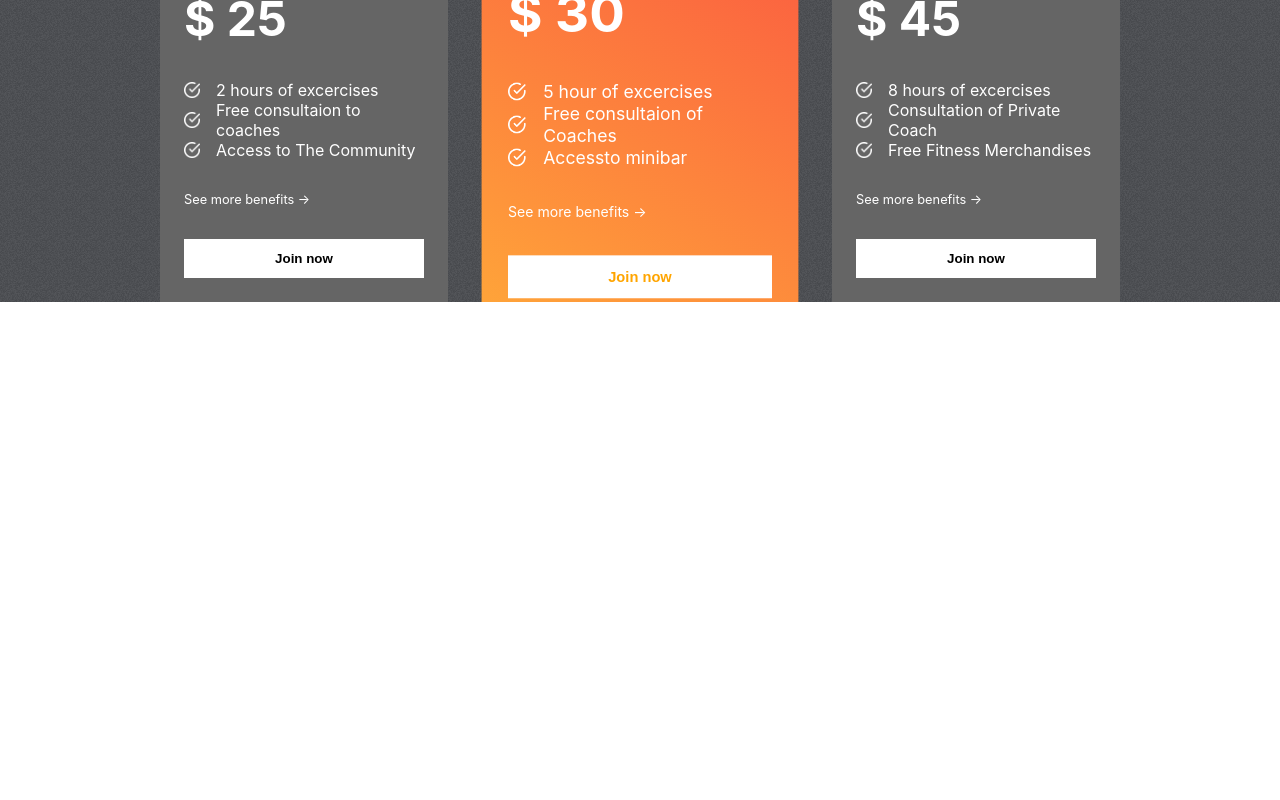
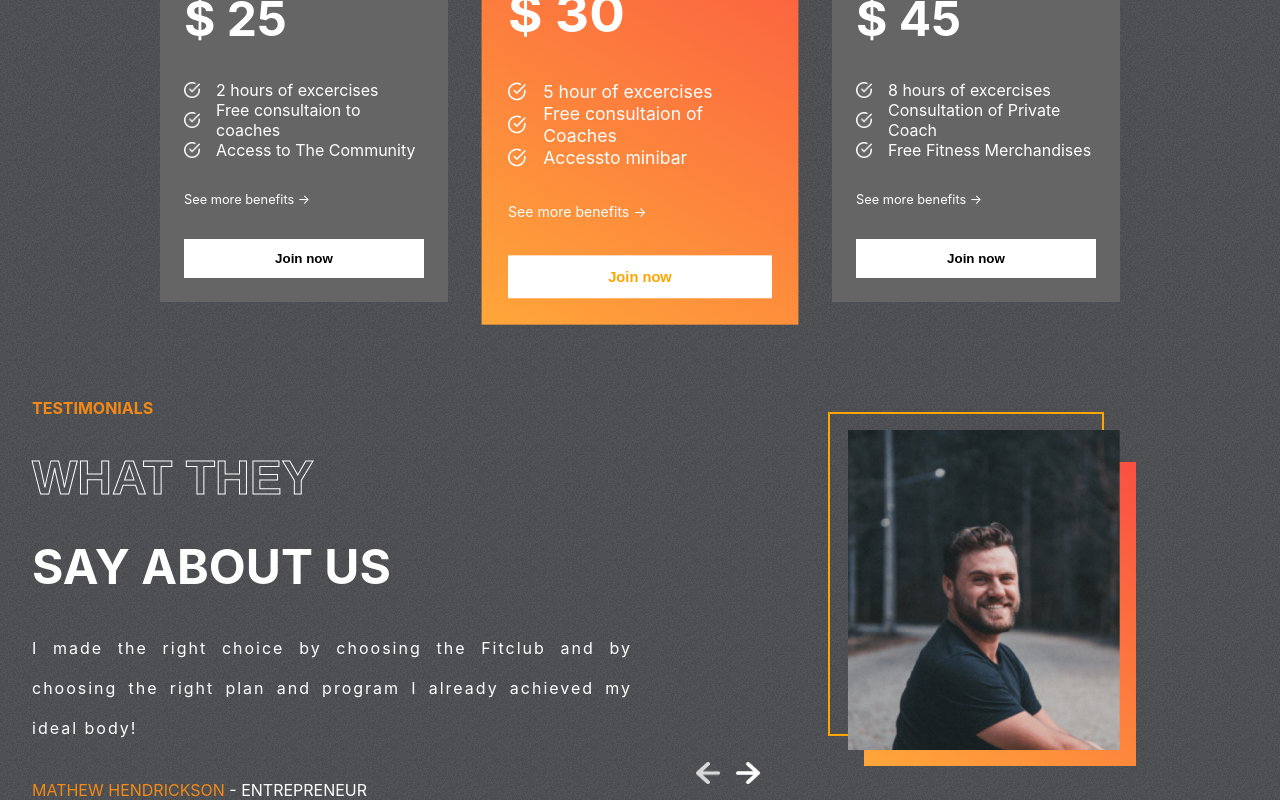
Before and after one commit to Cr1605/FitClub_Gym, a React (Create React App) app: page / in a window 1280 px wide. Shown: the part 2101-2901 px from the top of the page. Before the commit the page ends 2403 px from the top, so only its background shows below. Built offline with nearby package versions, Linux system fonts and the light colour scheme.

Commit message:
Testimonials

```diff
--- a/src/App.js
+++ b/src/App.js
@@ -3,6 +3,7 @@
 import Plans from './components/Plans/Plans';
 import Programs from './components/Programs/Programs';
 import Reasons from './components/Reasons/Reasons';
+import Testimonials from './components/Testimonials/Testimonials';
 
 function App() {
   return (
@@ -11,6 +12,7 @@
           <Programs/>
           <Reasons/>
           <Plans/>
+          <Testimonials/>
     </div>
   );
 }
--- /dev/null
+++ b/src/components/Testimonials/Testimonials.css
@@ -0,0 +1,78 @@
+.Testimonials {
+    display: flex;
+    gap: 1rem;
+    padding: 0 2rem;
+}
+
+.left-t {
+    display: flex;
+    flex: 1 1;
+    gap: 2rem;
+    flex-direction: column;
+    text-transform: uppercase;
+    color: white;
+}
+
+.left-t>:nth-child(1) {
+    color: var(--orange);
+    font-weight: bold;
+}
+
+.left-t>:nth-child(2),
+.left-t>:nth-child(3) {
+    font-weight: bold;
+    font-size: 3rem;
+}
+
+.left-t>:nth-child(4) {
+    text-transform: none;
+    text-align: justify;
+    letter-spacing: 2px;
+    line-height: 40px;
+}
+
+.right-t {
+    flex: 1;
+    position: relative;
+}
+
+.right-t>img {
+    position: absolute;
+    width: 17rem;
+    height: 20rem;
+    object-fit: cover;
+    right: 8rem;
+    top: 2rem;
+}
+
+.right-t>:nth-child(1){
+    position: absolute;
+    width: 17rem;
+    height: 20rem;
+    border: 2px solid orange;
+    background-color: transparent;
+    right: 9rem;
+    top: 0.9rem;
+}
+
+.right-t>:nth-child(2){
+    position: absolute;
+    width: 17rem;
+    height: 19rem;
+    right: 7rem;
+    top: 4rem;
+    background: var(--planCard);
+}
+
+.arrows{
+    display: flex;
+    gap: 1rem;
+    position: absolute;
+    bottom: 1rem;
+    left: 3rem;
+}
+
+.arrows>img{
+    width: 1.5rem;
+    cursor: pointer;
+}
--- /dev/null
+++ b/src/components/Testimonials/Testimonials.jsx
@@ -0,0 +1,53 @@
+import React, { useState } from 'react'
+import './Testimonials.css'
+import { testimonialsData } from '../../data/testimonialsData'
+import leftArrow from '../../assets/leftArrow.png'
+import rightArrow from '../../assets/rightArrow.png'
+
+const Testimonials = () => {
+
+  const [selected, setSelected] = useState(0);
+  const tLength = testimonialsData.length;
+  return (
+    <div className='Testimonials'>
+
+      {/*Left-t*/}
+      <div className="left-t">
+        <span>TESTIMONIALS</span>
+        <span className='stroke-text'>WHAT THEY</span>
+        <span>SAY ABOUT US</span>
+
+        <span>{testimonialsData[selected].review}</span>
+        <span>
+          <span style={{ color: 'var(--orange)' }}>
+            {testimonialsData[selected].name}
+          </span>{" "}
+          - {testimonialsData[selected].status}
+        </span>
+      </div>
+
+      <div className="right-t">
+        <div></div>
+        <div></div>
+        <img src={testimonialsData[selected].image} alt=""></img>
+        <div className="arrows">
+          <img onClick={() => (
+            selected === 0 ?
+              setSelected(tLength - 1) :
+              setSelected((prev) => prev - 1)
+          )}
+            src={leftArrow} alt={""} />
+          <img onClick={() => (
+            selected === tLength - 1 ?
+              setSelected(0) :
+              setSelected((prev) => prev + 1)
+          )}
+            src={rightArrow} alt="" />
+        </div>
+      </div>
+
+    </div>
+  )
+}
+
+export default Testimonials
```
